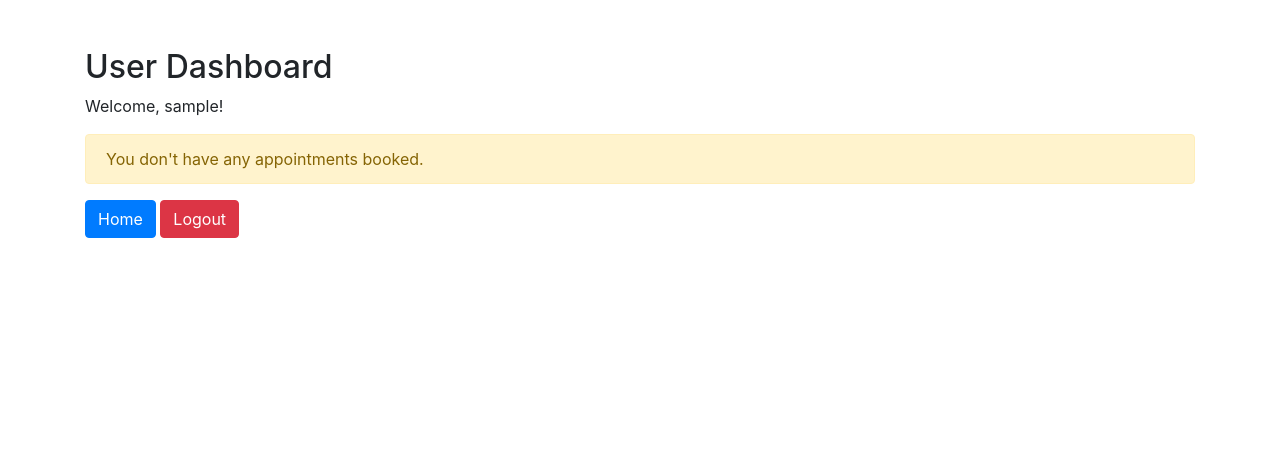
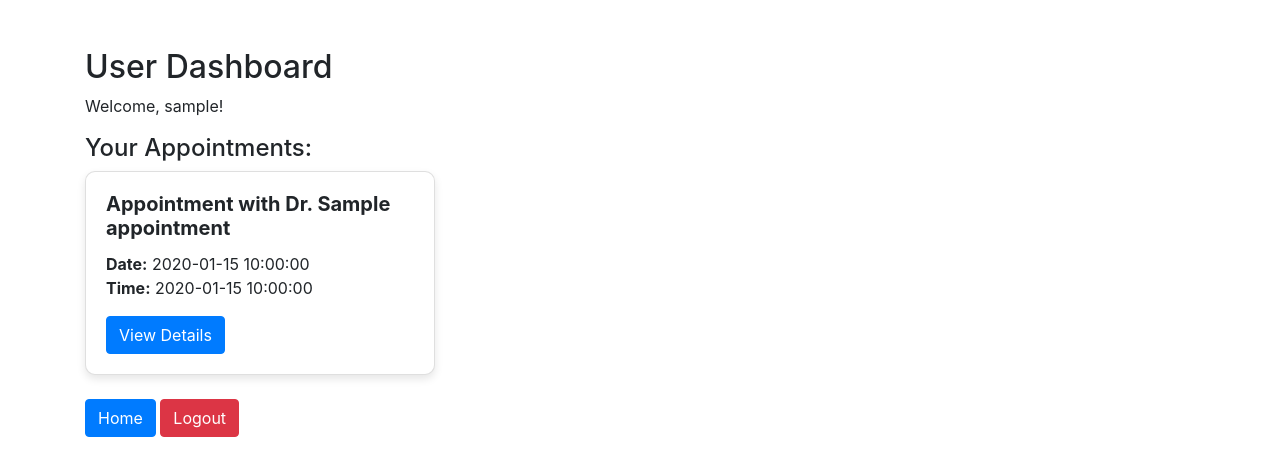
Before and after one commit to whiteSoulX/Hospital_Managemnet, a PHP site: page /user_dashboard.php in a window 1280 px wide. Shown: the top 476 px of the page. Run offline with PHP 8.4, Linux system fonts and the light colour scheme; the visitor is signed in with stand-in values (Sample User, id 1); tables that the repository leaves empty or names only in its code hold one stand-in row (values such as "Sample post"); a stand-in replaces the project's code that opens the database connection; some libraries are stand-ins or nearby versions.

Commit message:
Update user_dashboard.php

```diff
--- a/user_dashboard.php
+++ b/user_dashboard.php
@@ -1,36 +1,47 @@
 <?php
 session_start();
+
 
 if (!isset($_SESSION["username"])) {
     header("Location: login.php");
     exit;
 }
 
-function getBookedAppointments() {
-    $appointmentsFile = 'appointments.txt';
-    $userAppointments = [];
-    if (file_exists($appointmentsFile)) {
-        $appointments = file($appointmentsFile, FILE_IGNORE_NEW_LINES);
-        foreach ($appointments as $appointment) {
-            $data = explode(",", $appointment);
-            if ($data[0] === $_SESSION["username"]) {
-                $userAppointments[] = [
-                    'doctor' => $data[1],
-                    'date' => $data[2],
-                    'time' => $data[3]
-                ];
-            }
+
+include 'db_connect.php';
+
+function getBookedAppointments($conn, $username)
+{
+    $appointments = [];
+    $sql = "SELECT doctor_name, appointment_date, appointment_time FROM appointments WHERE username = ?";
+    $stmt = $conn->prepare($sql);
+    $stmt->bind_param("s", $username);
+    $stmt->execute();
+    $result = $stmt->get_result();
+
+    if ($result->num_rows > 0) {
+        while ($row = $result->fetch_assoc()) {
+            $appointments[] = [
+                'doctor' => $row['doctor_name'],
+                'date' => $row['appointment_date'],
+                'time' => $row['appointment_time']
+            ];
         }
     }
-    return $userAppointments;
+    return $appointments;
 }
 
+
 $username = $_SESSION["username"];
-$userAppointments = getBookedAppointments();
+$userAppointments = getBookedAppointments($conn, $username);
+
+
+$conn->close();
 ?>
 
 <!DOCTYPE html>
 <html lang="en">
+
 <head>
     <meta charset="UTF-8">
     <meta name="viewport" content="width=device-width, initial-scale=1.0">
@@ -42,23 +53,26 @@ $userAppointments = getBookedAppointments();
             box-shadow: 0 4px 8px rgba(0, 0, 0, 0.1);
             transition: transform 0.3s;
         }
+
         .appointment-card:hover {
             transform: translateY(-5px);
         }
+
         .card-body h5 {
             font-weight: bold;
         }
     </style>
 </head>
+
 <body>
     <div class="container mt-5">
         <h2>User Dashboard</h2>
         <p>Welcome, <?php echo $username; ?>!</p>
 
-        <?php if (!empty($userAppointments)): ?>
+        <?php if (!empty($userAppointments)) { ?>
             <h4>Your Appointments:</h4>
             <div class="row">
-                <?php foreach ($userAppointments as $appointment): ?>
+                <?php foreach ($userAppointments as $appointment) { ?>
                     <div class="col-md-4 mb-4">
                         <div class="card appointment-card">
                             <div class="card-body">
@@ -67,25 +81,28 @@ $userAppointments = getBookedAppointments();
                                     <strong>Date:</strong> <?php echo $appointment['date']; ?><br>
                                     <strong>Time:</strong> <?php echo $appointment['time']; ?>
                                 </p>
-                                <a href="#" class="btn btn-primary">View Details</a>
+                                <a href="doctor_details.php?doctor=<?php echo urlencode($appointment['doctor']); ?>" class="btn btn-primary">View Details</a>
+
                             </div>
                         </div>
                     </div>
-                <?php endforeach; ?>
+                <?php } ?>
             </div>
-        <?php else: ?>
-            <div class="alert alert-warning" role="alert">
-                You don't have any appointments booked.
+        <?php } else { ?>
+            <div style="opacity: 1;" class="alert alert-warning" role="alert">
+                You don't have any appointments
+                <a class="btn-primary btn-lg btn" href="./book_appointment.php">Book Appointment</a>
             </div>
-        <?php endif; ?>
+        <?php } ?>
 
         <a href="index.php" class="btn btn-primary">Home</a>
         <a href="logout.php" class="btn btn-danger">Logout</a>
     </div>
 
-    <!-- Bootstrap JS and dependencies -->
+
     <script src="https://code.jquery.com/jquery-3.5.1.slim.min.js"></script>
     <script src="https://cdn.jsdelivr.net/npm/@popperjs/core@2.5.4/dist/umd/popper.min.js"></script>
     <script src="https://stackpath.bootstrapcdn.com/bootstrap/4.5.2/js/bootstrap.min.js"></script>
 </body>
+
 </html>
```
